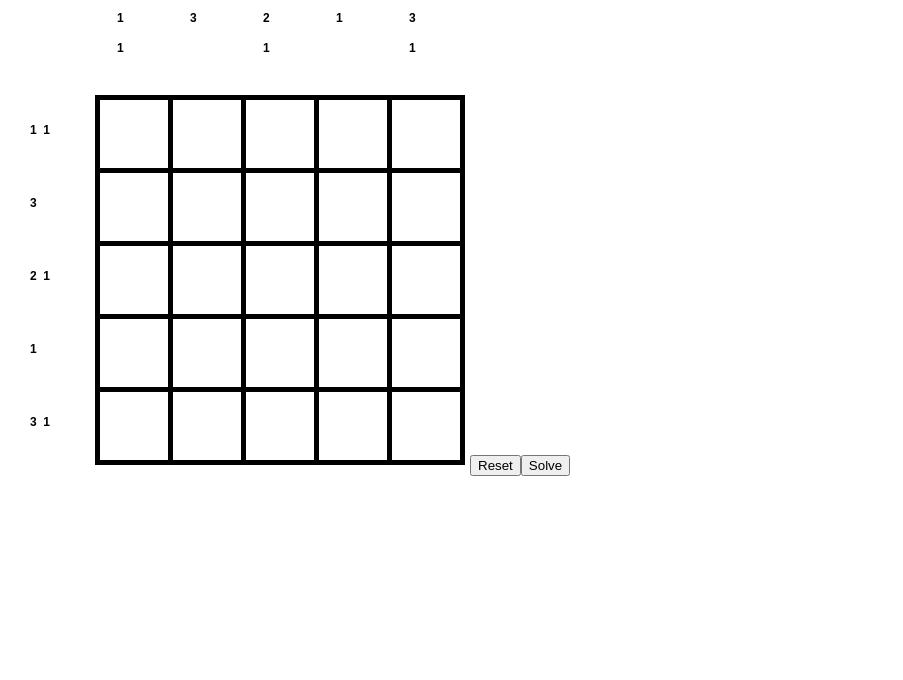
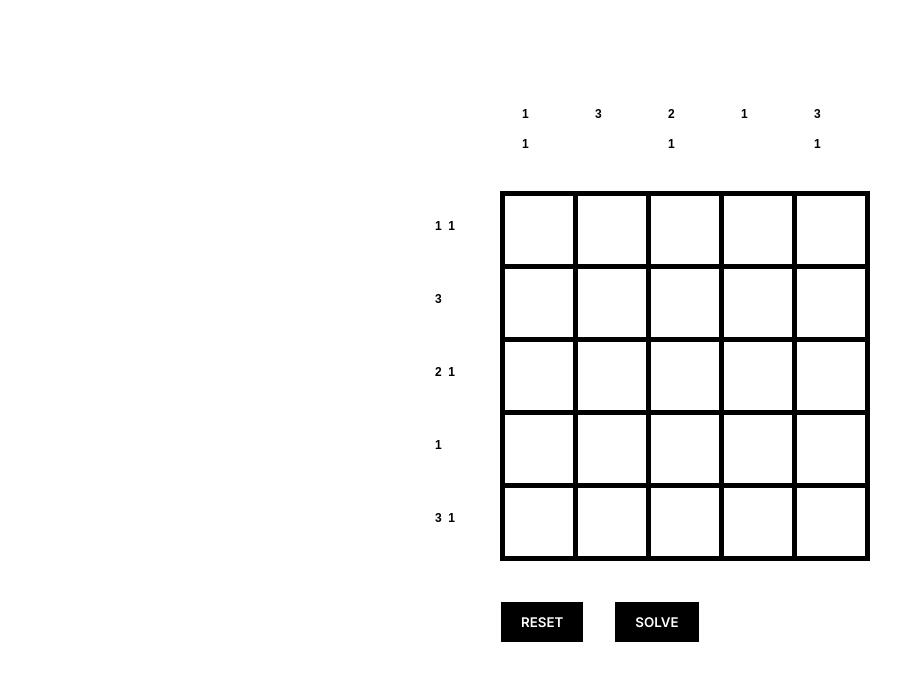
Before and after one commit to cryingsealpup/nonograms, a website built with webpack: page src/index.pug in a window 1280 px wide. Shown: the whole page, without its empty margins (0-903 px from the left). Built offline with nearby package versions, Linux system fonts and the light colour scheme.

Commit message:
feat: prettier layout

```diff
--- a/src/js/index.js
+++ b/src/js/index.js
@@ -5,15 +5,23 @@ window.addEventListener('contextmenu', e => { e.preventDefault() }, false) // do
 
 let dim = 5
 const canvas = document.createElement('canvas'),
+	wrapper = document.createElement('div'),
+	buttonWrapper = document.createElement('div'),
 	body = document.querySelector('body'),
 	reset = document.createElement('button'),
 	solve = document.createElement('button')
 
-canvas.width = canvas.height = '470'
+
+canvas.width = canvas.height = window.innerWidth > 700 ? '470' : window.innerWidth
+window.addEventListener('resize', () => { location.reload() }) // Reload on resize to fit content
 canvas.textContent = 'Извините, ваш браузер не поддерживает "canvas" элемент.'
 reset.textContent = 'Reset'
 solve.textContent = 'Solve'
-body.append(canvas, reset, solve)
+wrapper.classList.add('wrapper')
+buttonWrapper.classList.add('button-wrapper')
+buttonWrapper.append(reset, solve)
+wrapper.append(canvas, buttonWrapper)
+body.append(wrapper)
 
 const nonogram = new Nonogram(canvas, dim)
 nonogram.play()
--- a/src/style.css
+++ b/src/style.css
@@ -3,3 +3,47 @@ body {
     height: 100%;
     margin: 0;
 }
+
+button {
+    font-family: 'Inter', sans-serif;
+    font-weight: 600;
+    width: fit-content;
+    background: black;
+    color: white;
+    text-transform: uppercase;
+    border: 0.3rem solid black;
+    transition: all 0.2s ease;
+    padding: 0.5rem 1rem;
+    margin: 0 auto 1rem;
+    cursor: pointer;
+    top: 3rem;
+    margin: 0 1rem;
+    height: fit-content;
+}
+
+.wrapper {
+    max-width: 470px;
+    margin: 6rem auto;
+}
+
+.button-wrapper {
+    margin: 2rem 5rem;
+}
+
+@media (hover:hover) {
+    button:hover {
+        background: white;
+        color: black;
+    }
+}
+
+@media (max-width:500px) {
+    .wrapper {
+        max-width: 100%;
+        margin: 2rem auto;
+    }
+
+    .button-wrapper {
+        margin: 2rem 1rem;
+    }
+}
```
